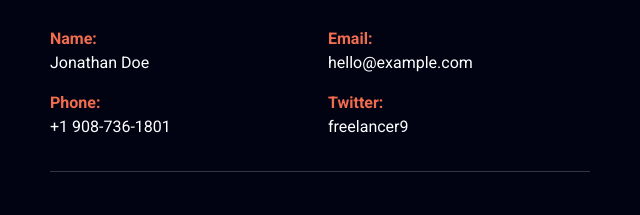
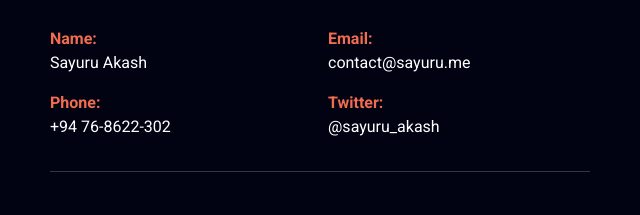
Before and after one commit to sayuru-akash/sayuru-akash.github.io, a plain HTML site: page index.html in a window 1280 px wide. Shown: the part 2167-2382 px from the top of the page, 605-1245 px from the left. Drawn offline with Linux system fonts and the light colour scheme.

Commit message:
Update index.html

```diff
--- a/index.html
+++ b/index.html
@@ -326,13 +326,13 @@
                             </p>
                             <dl class="ts-column-count-2">
                                 <dt>Name:</dt>
-                                <dd>Jonathan Doe</dd>
+                                <dd>Sayuru Akash</dd>
                                 <dt>Phone:</dt>
-                                <dd>+1 908-736-1801</dd>
+                                <dd>+94 76-8622-302</dd>
                                 <dt>Email:</dt>
-                                <dd>hello@example.com</dd>
+                                <dd>contact@sayuru.me</dd>
                                 <dt>Twitter:</dt>
-                                <dd>freelancer9</dd>
+                                <dd>@sayuru_akash</dd>
                             </dl>
                             <hr class="ts-hr-light mb-5">
                             <a href="#contact" class="ts-btn-effect mr-2">
```
